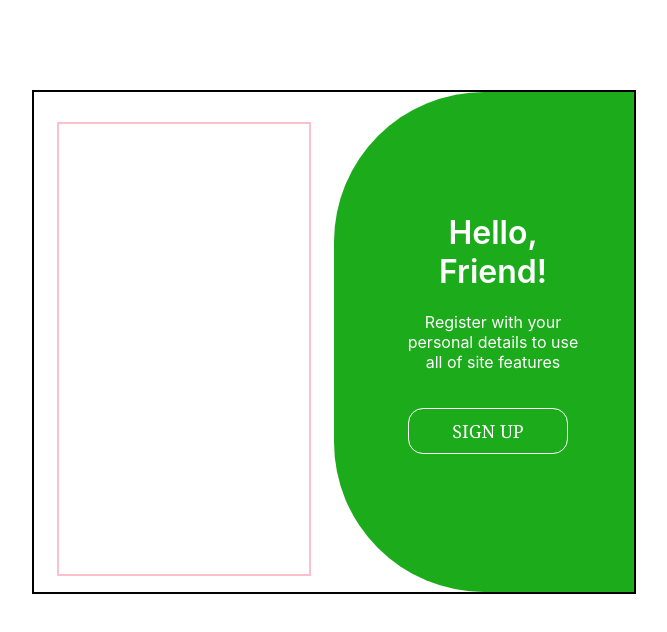
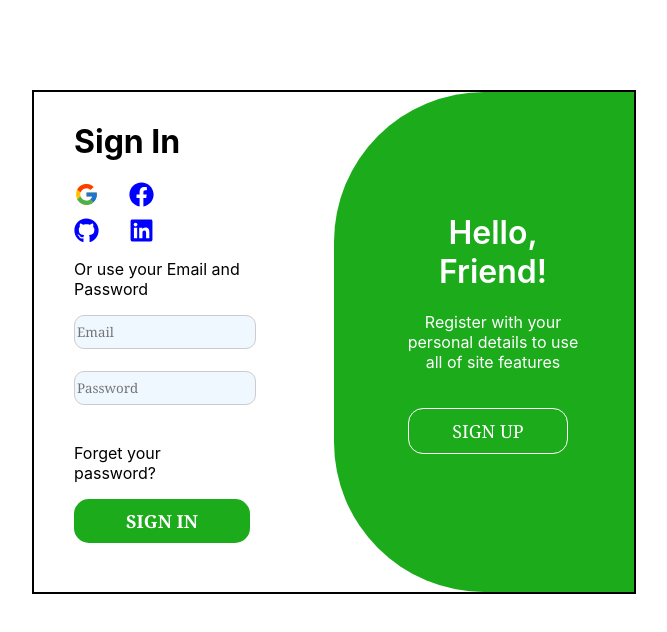
Before and after one commit to bed-com-27-20/Animeted-Pages, a React (Create React App) app: page /Aside in a window 1280 px wide. Shown: the top 632 px of the page, without its empty margins (306-973 px from the left). Built offline with nearby package versions, Linux system fonts and the light colour scheme.

Commit message:
Done with sing in page

```diff
--- a/package.json
+++ b/package.json
@@ -8,6 +8,7 @@
     "@testing-library/user-event": "^13.5.0",
     "react": "^18.3.1",
     "react-dom": "^18.3.1",
+    "react-icons": "^5.2.1",
     "react-router-dom": "^6.24.1",
     "react-scripts": "5.0.1",
     "web-vitals": "^2.1.4"
--- a/src/Login&SignUpPages/Aside/Aside.css
+++ b/src/Login&SignUpPages/Aside/Aside.css
@@ -63,8 +63,42 @@
 }
 
 #mland{
-    border: 2px solid pink;
+
     height: 450px;
-    width: 250px;
+    width: 220px;
     margin-top: 10%;
 }
+
+#dama{
+    margin-top: 0%;
+
+}
+
+#icons{
+    display: flex;
+    flex-direction: initial;
+    justify-content: space-between;
+    width: 80px;
+    margin-bottom: 5%;
+}
+
+#singbox{
+
+}
+
+#singput{
+    box-shadow: none;
+    height: 30px;
+    border-radius: 10px;
+    background-color: aliceblue;
+}
+
+#straight{
+    background-color: rgb(27, 171, 27);
+    color: white;
+    border-radius: 15px;
+}
+
+#kantu{
+    padding-right: 100px;
+}
--- a/src/Login&SignUpPages/Aside/Aside.jsx
+++ b/src/Login&SignUpPages/Aside/Aside.jsx
@@ -1,4 +1,6 @@
 import React from 'react'
+import { FcGoogle } from "react-icons/fc";
+import { FaFacebook,FaGithub,FaLinkedin } from "react-icons/fa";
 import './Aside.css'
 
 function Aside() {
@@ -7,7 +9,22 @@ function Aside() {
        <div className='sswapdiv'>
           <div className='ssffdiv1'>
                 <div id='mland'>
-
+                    <h1 id='dama'>Sign In</h1>
+                    <div id='icons'>
+                    <FcGoogle size={25}/>
+                    <FaFacebook size={25} color='blue'/>
+                    </div>
+                    <div id='icons'>
+                    <FaGithub size={25} color='blue'/>
+                    <FaLinkedin size={25} color='blue'/>
+                    </div>
+                    <div id='singbox'>
+                    <p>Or use your Email and Password</p>
+                    <input id='singput' placeholder='Email'></input>
+                    <input id='singput' placeholder='Password'></input>
+                    <p id='kantu'>Forget your password?</p>
+                    </div>
+                    <button id='straight'>SIGN IN</button>
                 </div>
             </div>
             <div className='ssffdiv2'>
```
Also changed, not shown: 1 other file (tests, documents, lock files or other folders).
